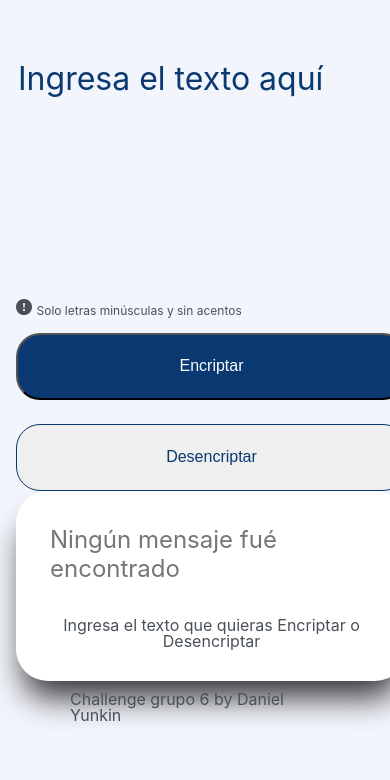
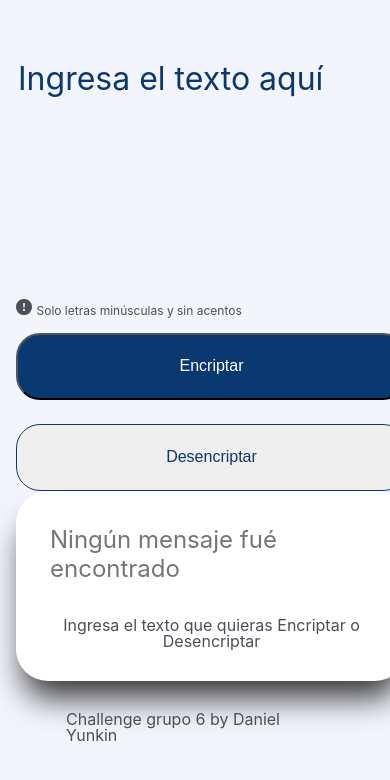
Before and after one commit to DYunkin/encriptadoralura, a plain HTML site: page index.html in a window 390 px wide. Shown: the part 110-890 px from the top of the page. Before the commit the page ends 863 px from the top, so only its background shows below. Drawn offline with Linux system fonts and the light colour scheme; a web font is replaced by a local one.

Commit message:
cambio 3 footer

```diff
--- a/style.css
+++ b/style.css
@@ -166,7 +166,7 @@ footer{
     font-size: 16px;
     color: #495057;
     text-align: left;
-    padding: 30px;
+    padding: 50px;
 }
 
 @media screen and (max-width: 800px) {
@@ -194,8 +194,6 @@ footer{
     }
 
     .footer{
-        grid-template-columns: 1fr;
-        grid-template-rows: 75% auto;
         width: auto;
         margin: auto 40px;
     }
@@ -213,4 +211,7 @@ footer{
     .munieco{
         display: none;
     }
+
+    .footer{
+        margin: auto 16px;
 }
```
